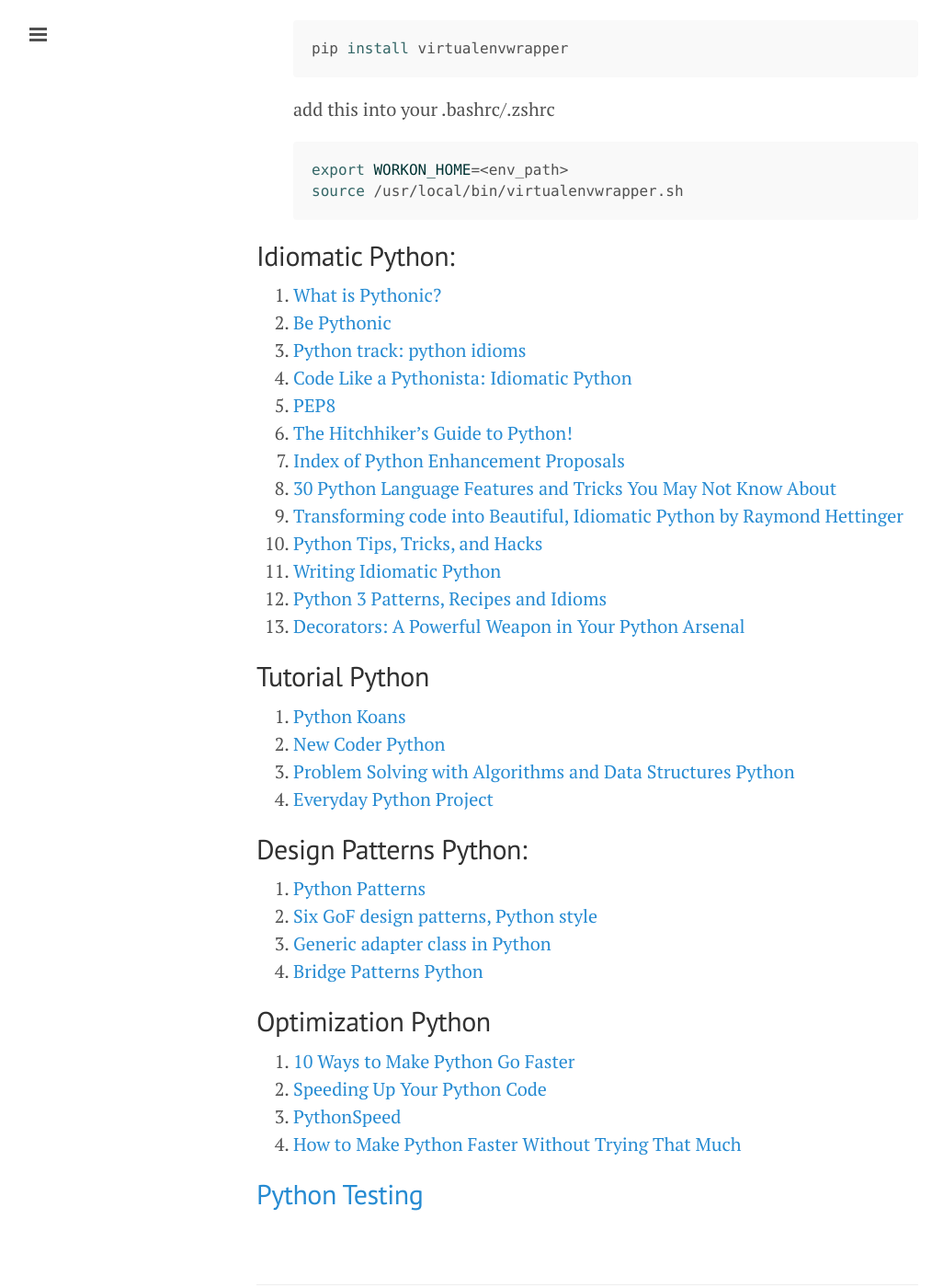
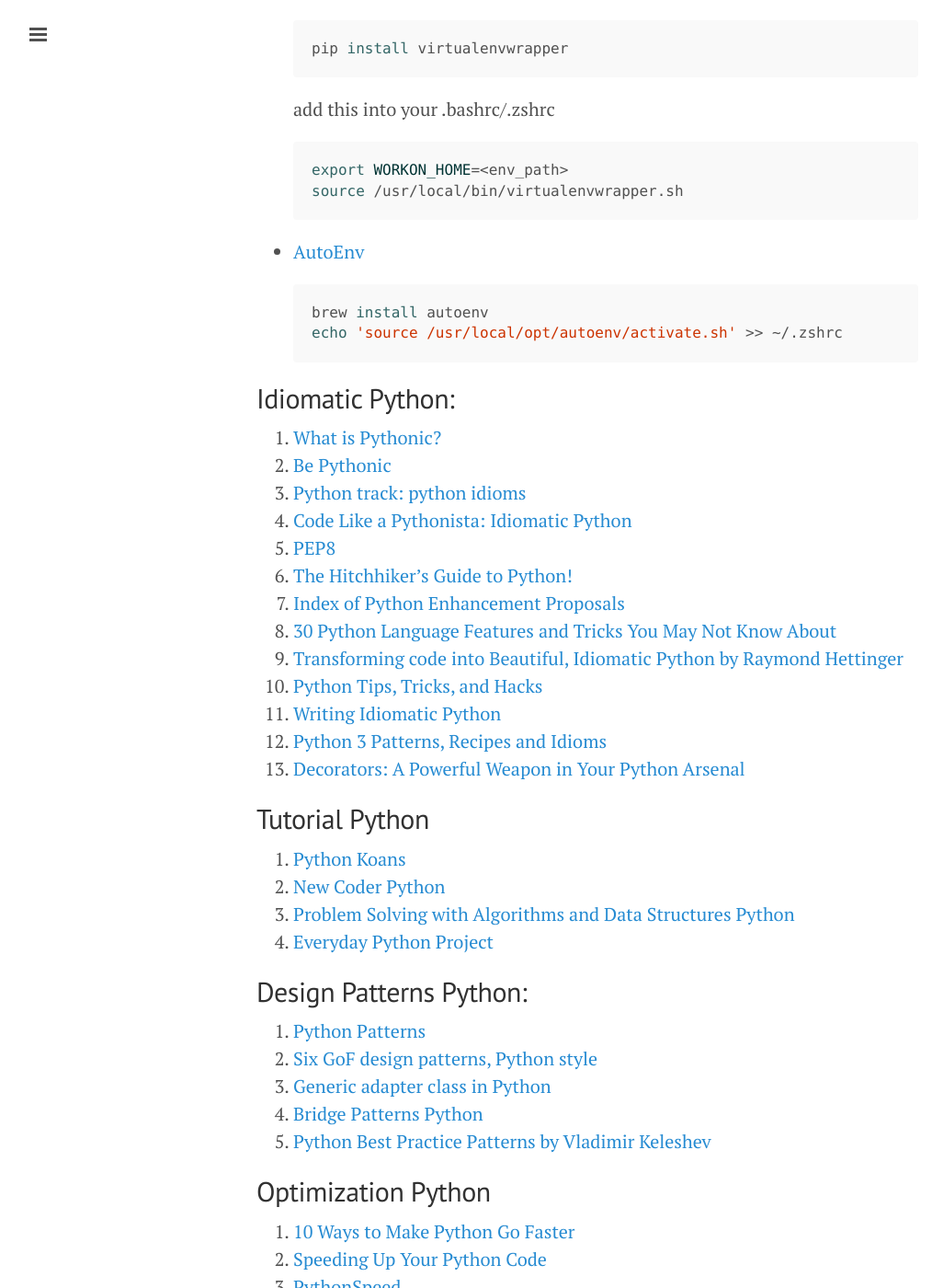
Before and after one commit to ibotdotout/ibotdotout.github.io, a Jekyll site: the page built from _posts/2014-06-08-python.md, in a window 1280 px wide and 1400 px high, scrolled down 2299 px. Shown: the whole window at 92% size, without its empty margins (1-1015 px from the left). Built offline with Jekyll 4.4.1, drawn with Linux system fonts in a browser that asks for light colours; Markdown is read by kramdown in place of the engine named in the settings.

Commit message:
update post/python add autoenv tool

````diff
--- a/_posts/2014-06-08-python.md
+++ b/_posts/2014-06-08-python.md
@@ -97,6 +97,12 @@ permalink: python
   source /usr/local/bin/virtualenvwrapper.sh
   ```
 
+* [AutoEnv](https://github.com/kennethreitz/autoenv)
+
+  ```sh
+  brew install autoenv
+  echo 'source /usr/local/opt/autoenv/activate.sh' >> ~/.zshrc
+  ```
 
 ## Idiomatic Python:
 1. [What is Pythonic?](http://blog.startifact.com/posts/older/what-is-pythonic.html)
@@ -124,6 +130,7 @@ permalink: python
 2. [Six GoF design patterns, Python style](http://ginstrom.com/scribbles/2007/10/08/design-patterns-python-style/)
 3. [Generic adapter class in Python](http://ginstrom.com/scribbles/2008/11/06/generic-adapter-class-in-python/)
 4. [Bridge Patterns Python](http://en.wikibooks.org/wiki/Computer_Science_Design_Patterns/Bridge_Pattern#Python)
+5. [Python Best Practice Patterns by Vladimir Keleshev](http://stevenloria.com/python-best-practice-patterns-by-vladimir-keleshev-notes/)
 
 ## Optimization Python
 1. [10 Ways to Make Python Go Faster](http://ianwitham.wordpress.com/2009/12/18/making-python-programs-run-faster/)
````
